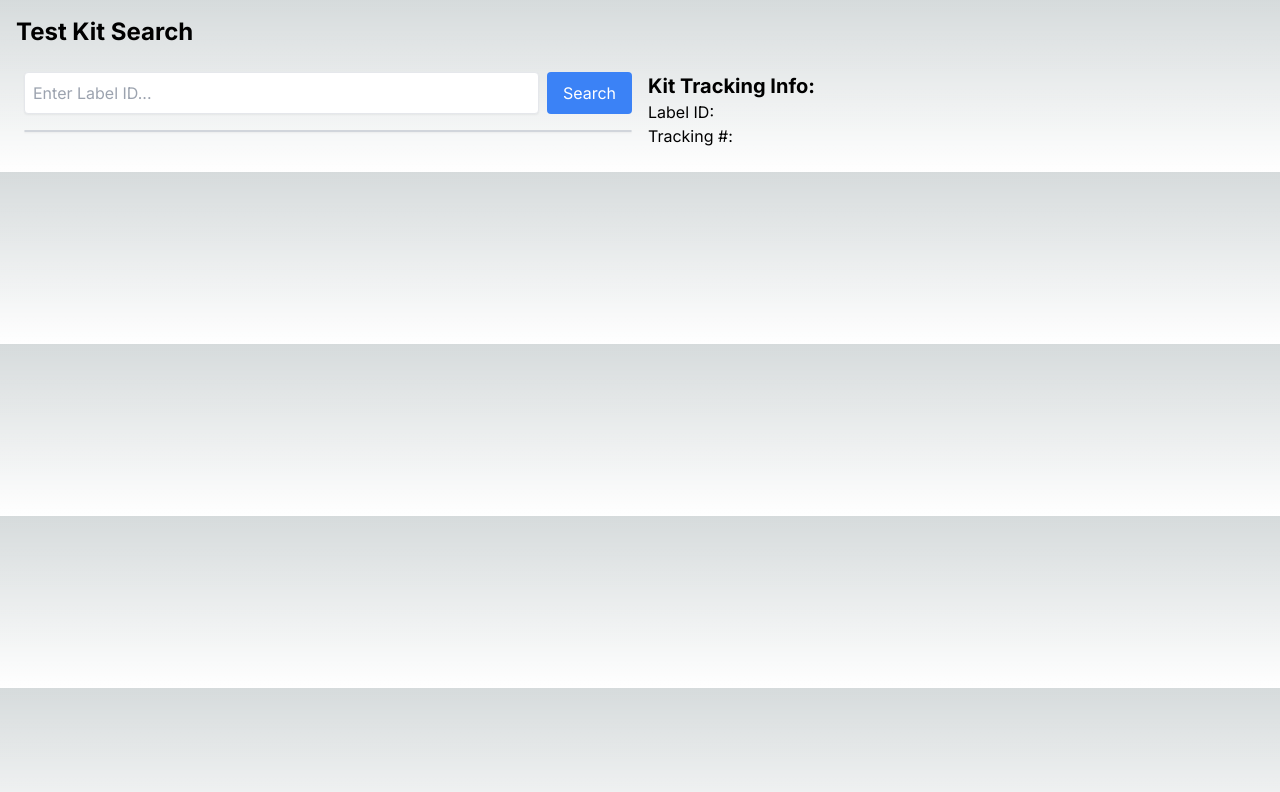
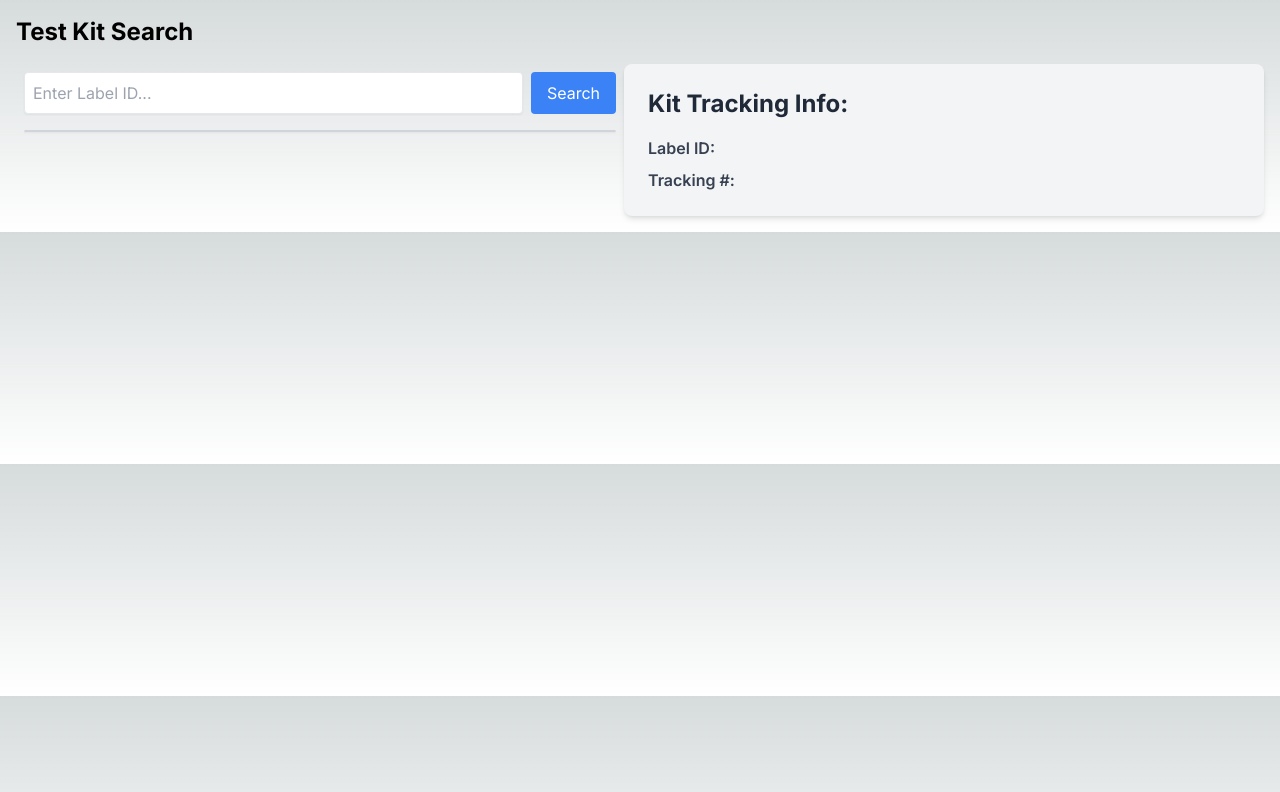
Before and after one commit to hburton/react-example, a Next.js app: page / in a window 1280 px wide. Shown: the top 792 px of the page. Built offline with nearby package versions, Linux system fonts and the light colour scheme.

Commit message:
Styling and refinement.

```diff
--- a/src/app/page.tsx
+++ b/src/app/page.tsx
@@ -16,7 +16,7 @@ export default function Home() {
 
   async function updateSuggestions(searchValue: string) {
     if (searchValue.length == 0) {
-      setSuggestions([]);
+      setSuggestions([]); // clear suggestions
       return;
     }
 
@@ -24,10 +24,16 @@ export default function Home() {
     await setSuggestions(suggestions);
   }
 
-  async function searchKit() {
+  async function onSearchClicked() {
+    setSuggestions([]); // clear suggestions
     let kit = await fetchKit(searchValue);
     console.log(kit);
     await setKit(kit);
+  }
+
+  async function onSuggestionClicked(labelId: string) {
+    setSuggestions([]); // clear suggestions
+    setSearchValue(labelId);
   }
 
   // TODO: Extract separate components.
@@ -49,7 +55,7 @@ export default function Home() {
               placeholder="Enter Label ID..."
             />
             <button
-              onClick={searchKit}
+              onClick={onSearchClicked}
               className="bg-blue-500 text-white px-4 py-2 rounded hover:bg-blue-600 focus:outline-none focus:ring focus:ring-blue-200 focus:ring-opacity-50"
             >
               Search
@@ -58,7 +64,7 @@ export default function Home() {
           <ul className="mt-2 border border-gray-300 rounded shadow-sm">
             {suggestions.map((suggestion) => (
               <li
-                onClick={e => { setSearchValue(suggestion) }}
+                onClick={e => { onSuggestionClicked(suggestion) }}
                 key={suggestion}
                 className="border-b last:border-b-0 p-2 hover:bg-gray-100"
               >
@@ -68,10 +74,14 @@ export default function Home() {
           </ul>
         </div>
         {/* Kit Info Component */}
-        <div className='flex-1 p-2'>
-          <h2 className="text-xl font-bold">Kit Tracking Info:</h2>
-          <p>Label ID: {kit?.labelId}</p>
-          <p>Tracking #: {kit?.shippingTrackingCode}</p>
+        <div className="flex-1 p-6 bg-gray-100 rounded-lg shadow-md hover:shadow-lg transition-shadow duration-300">
+          <h2 className="text-2xl font-bold mb-4 text-gray-800">Kit Tracking Info:</h2>
+          <p className="text-gray-700 mb-2">
+            <span className="font-semibold">Label ID:</span> {kit?.labelId}
+          </p>
+          <p className="text-gray-700">
+            <span className="font-semibold">Tracking #:</span> {kit?.shippingTrackingCode}
+          </p>
         </div>
       </div>
     </main>
```
